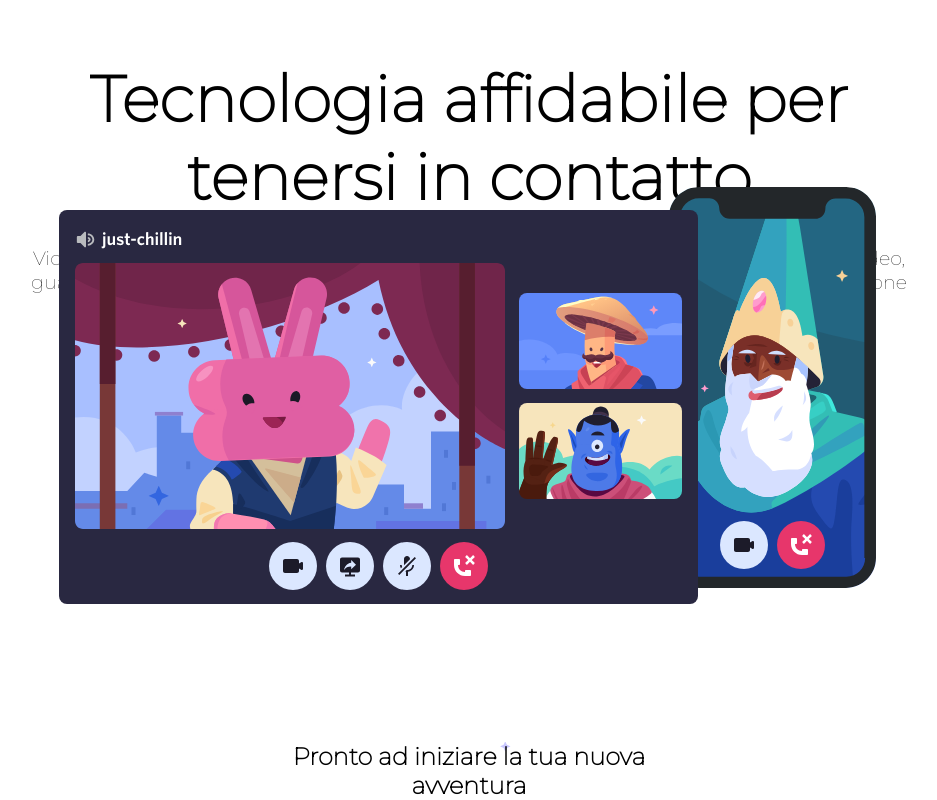
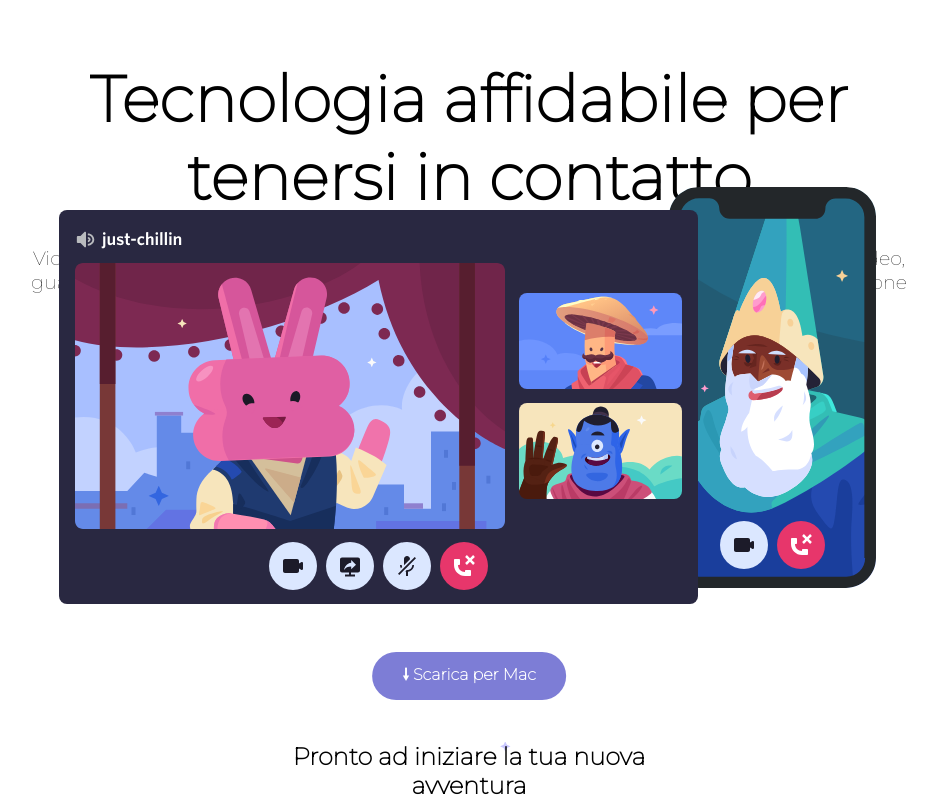
Before and after one commit to FedericoCapitani/htmlcss-discord, a plain HTML site: page index.html in a window 1280 px wide. Shown: the part 2436-3236 px from the top of the page, without its empty margins (107-1044 px from the left). Drawn offline with Linux system fonts and the light colour scheme.

Commit message:
aggiungere bottone fondo pagina

```diff
--- a/css/style.css
+++ b/css/style.css
@@ -89,7 +89,7 @@ li > a{
     padding: 15px;
     background-color: white;
     border: none;
-    margin-left: 15%;
+    margin-left: 14%;
 }
 .header_text{
     width: 70%;
@@ -179,4 +179,17 @@ div.col2 > p {
     background-image: url("../img/stars.svg");
     background-position: center;
 }
+#download2{
+    color: white;
+    height: 3rem;
+    border-radius: 2rem;
+    border: none;
+    font-size: 1rem;
+    padding: 10px 30px;
+    position: absolute;
+    top: 110%;
+    left: 50%;
+    transform: translate(-50%, -50%);
+    background-color: rgb(125, 125, 214);
+}
 /* footer */
--- a/index.html
+++ b/index.html
@@ -96,6 +96,7 @@
             <p id="button_title">
                 <strong>Pronto ad iniziare la tua nuova avventura</strong>
             </p>
+            <button id="download2"> <strong> &#129047; Scarica per Mac</strong></button>
         </section>
     </main>
     <!-- site footer -->
```
